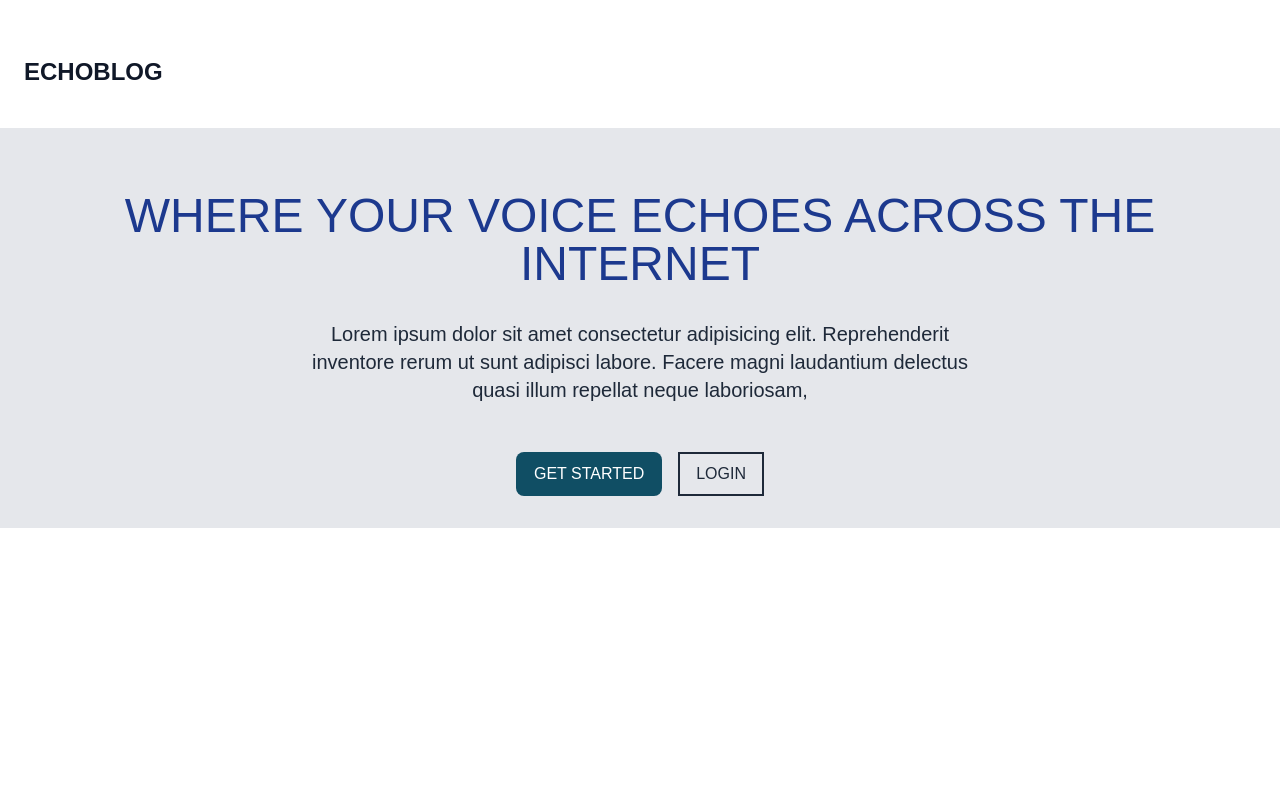
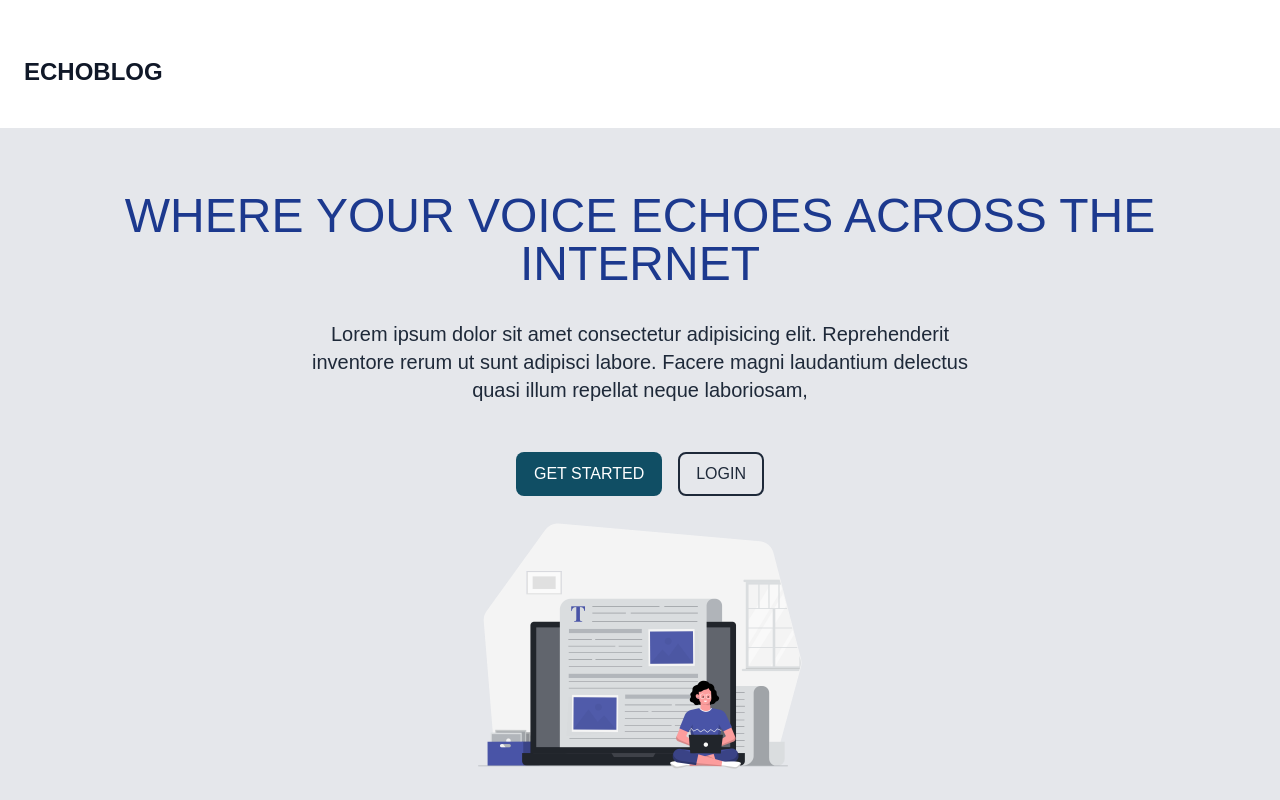
Before and after one commit to maxmulla23/blog, a Next.js app in the folder blogui/: page / in a window 1280 px wide. Built offline with nearby package versions, Linux system fonts and the light colour scheme.

Commit message:
image added

```diff
--- a/blogui/app/page.js
+++ b/blogui/app/page.js
@@ -29,21 +29,21 @@ export default function Home() {
                     </button>
 
 
-                    <button type="button" className="px-4 py-2 text-gray-800 uppercase bg-transparent border-2 border-gray-800 hover:bg-gray-800 hover:text-white text-md">
+                    <button type="button" className="px-4 py-2 text-gray-800 uppercase bg-transparent border-2 rounded-lg border-gray-800 hover:bg-gray-800 hover:text-white text-md">
                         Login
                     </button>
 
                 </div>
             </div>
             <div className="flex justify-center items-center relative w-full mx-auto mt-6 md:mt-0">
-                      {/* <Image
-          className="dark:invert"
-          src="/next.svg"
-          alt="Next.js logo"
-          width={180}
-          height={38}
+                      <Image
+
+          src="/blog.png"
+          alt="app logo"
+          width={400}
+          height={100}
           priority
-        /> */}
+        />
                 {/* <img src={home} alt="journal pic" className='w-96 h-96' /> */}
             </div>
         </div>
```
Also changed, not shown: blogui/public/blog.png (added).
